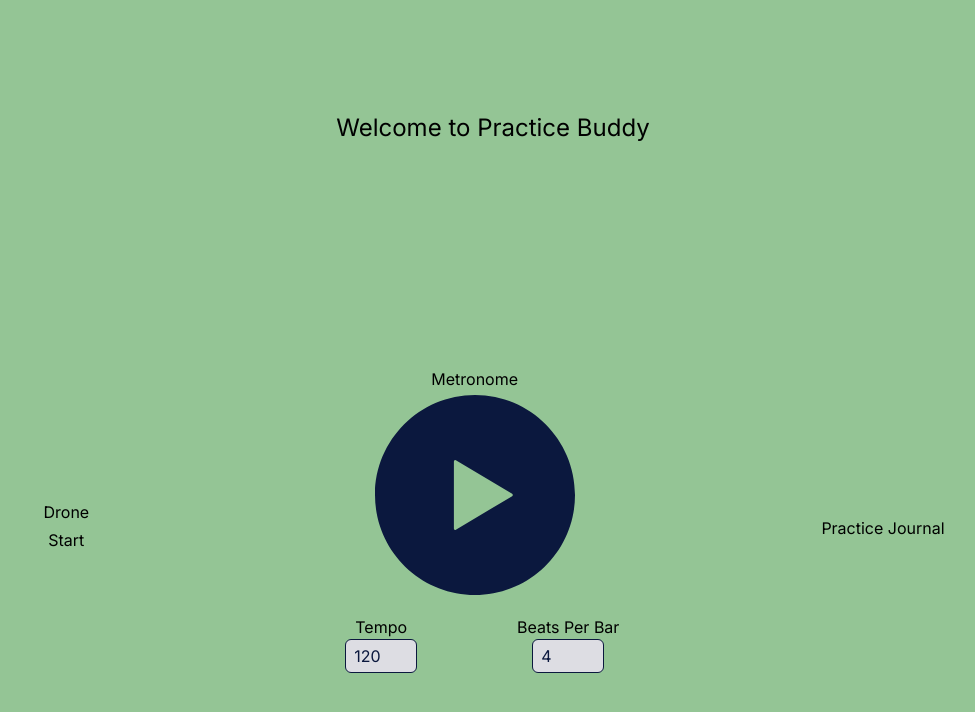
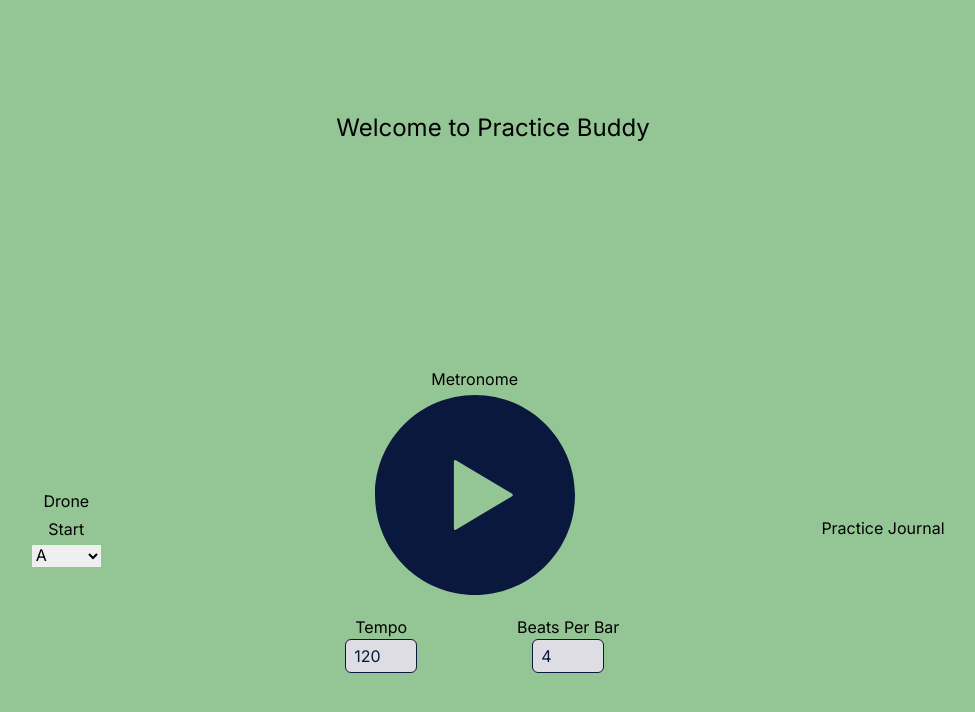
Before and after one commit to LAsoul88/practice_buddy, a Next.js app: page / in a window 1280 px wide. Shown: the top 712 px of the page, without its empty margins (147-1122 px from the left). Built offline with nearby package versions, Linux system fonts and the light colour scheme.

Commit message:
built handleChange func in DroneTool, added select element for selecting pitch

```diff
--- a/src/components/DroneTool.tsx
+++ b/src/components/DroneTool.tsx
@@ -1,14 +1,23 @@
 'use client'
-import { useState, } from 'react'
+import { useState, ChangeEvent } from 'react'
 import { Button } from './Button'
-import { Drone } from '@/util/drone'
+import { Drone, freqMap } from '@/util/drone'
+
+interface DroneSettings {
+  frequency: string
+}
+
+const notes = Object.keys(freqMap)
 
 export const DroneTool = () => {
   const [drone, setDrone] = useState<Drone>()
+  const [settings, setSettings] = useState<DroneSettings>({
+    frequency: 'A'
+  })
 
   const handleDrone = () => {
     if (!drone) {
-      const newDrone = new Drone()
+      const newDrone = new Drone(settings.frequency)
       newDrone.startStop()
       setDrone(newDrone)
     } else {
@@ -16,6 +25,11 @@ export const DroneTool = () => {
     }
   }
 
+  const handleChange = (e: ChangeEvent<HTMLSelectElement>) => {
+    const value: string = e.target.value
+    setSettings({ ...settings, frequency: value })
+  }
+  console.log(settings)
   return (
     <>
       <Button
@@ -25,6 +39,15 @@ export const DroneTool = () => {
       >
         Start
       </Button>
+      <select
+        onChange={handleChange}
+        defaultValue={settings.frequency}
+      >
+        { notes.map(note => {
+            return <option key={note}>{note}</option>
+          }
+        )}
+      </select>
     </>
   )
 }
```
Lines whose indentation alone changed are shown as unchanged.
